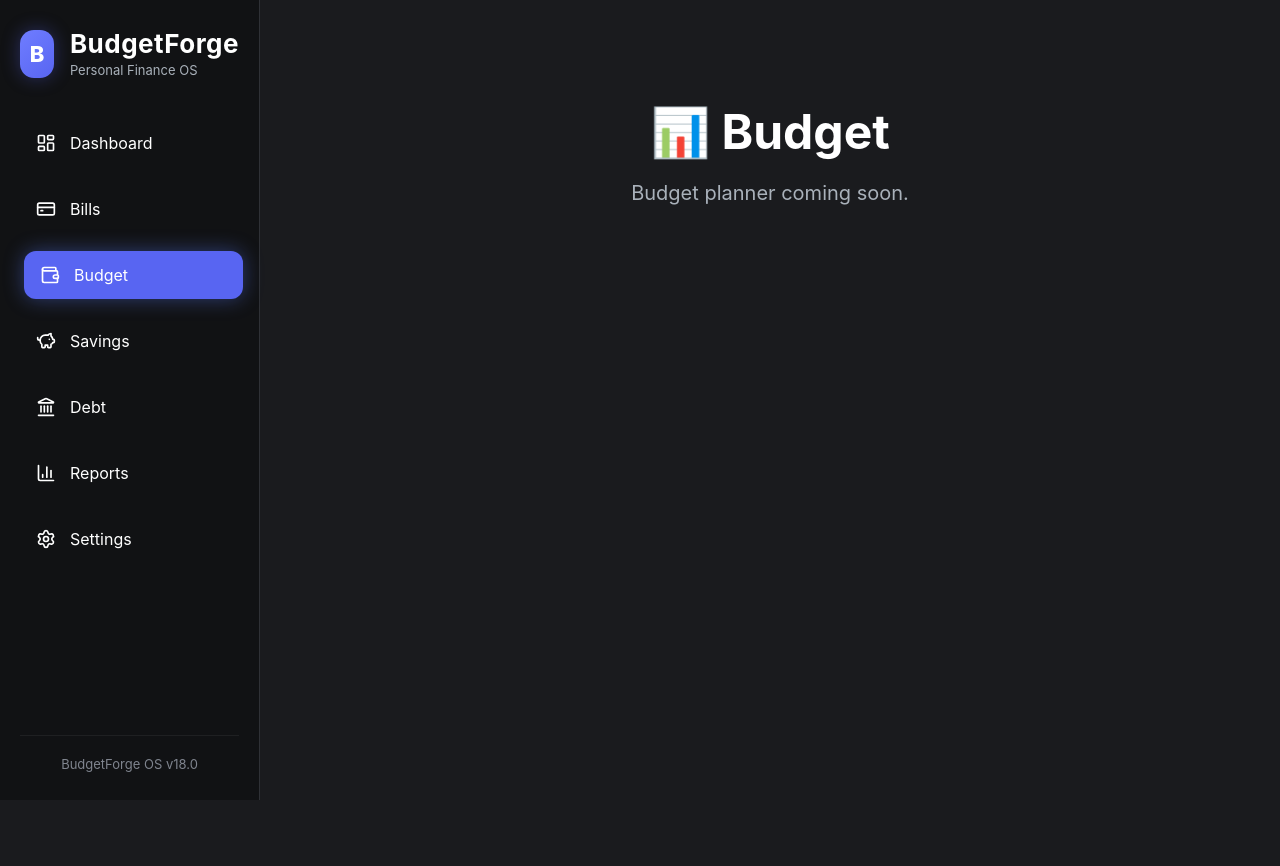
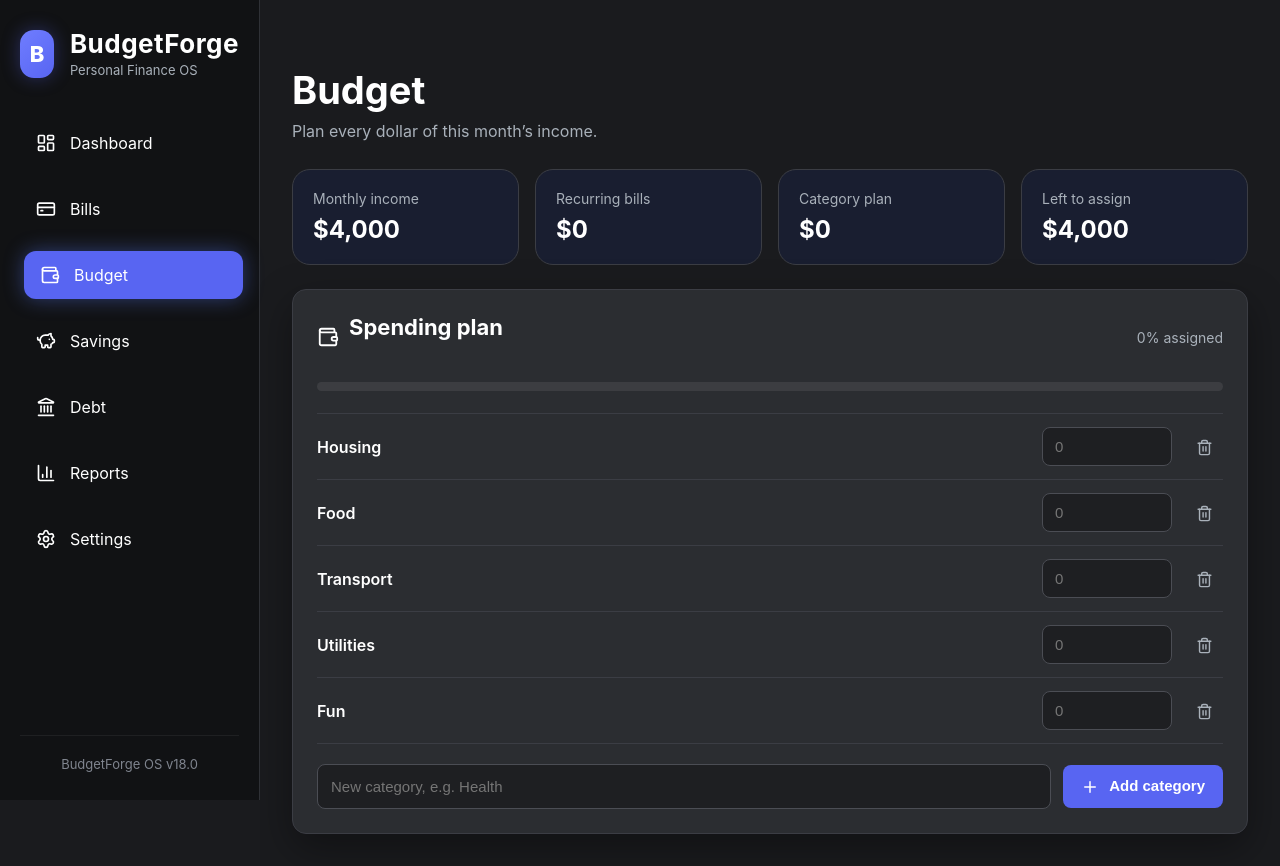
Before and after one commit to river-log/BudgetForge, a React (Vite) app: page /budget in a window 1280 px wide. Before the commit the page ends 800 px from the top, so only its background shows below. Built offline with nearby package versions, Linux system fonts and the light colour scheme.

Commit message:
Add budget planner and cloud backups

```diff
--- a/src/pages/BudgetPage.jsx
+++ b/src/pages/BudgetPage.jsx
@@ -1,12 +1,95 @@
-function BudgetPage() {
+import { useEffect, useMemo, useState } from "react";
+import { Plus, Trash2, Wallet } from "lucide-react";
+
+const STORAGE_KEY = "budgetforge-budget-categories";
+const DEFAULT_CATEGORIES = ["Housing", "Food", "Transport", "Utilities", "Fun"];
+
+function formatCurrency(value) {
+  return new Intl.NumberFormat("en-US", {
+    style: "currency",
+    currency: "USD",
+    maximumFractionDigits: 0,
+  }).format(value || 0);
+}
+
+function BudgetPage({ bills, monthlyIncome }) {
+  const [categories, setCategories] = useState(() => {
+    try {
+      const saved = JSON.parse(localStorage.getItem(STORAGE_KEY) || "[]");
+      return saved.length ? saved : DEFAULT_CATEGORIES.map((name) => ({ id: crypto.randomUUID(), name, amount: 0 }));
+    } catch {
+      return [];
+    }
+  });
+  const [newCategory, setNewCategory] = useState("");
+
+  useEffect(() => {
+    localStorage.setItem(STORAGE_KEY, JSON.stringify(categories));
+  }, [categories]);
+
+  const billsTotal = useMemo(
+    () => bills.reduce((total, bill) => total + Number(bill.amount || 0), 0),
+    [bills]
+  );
+  const plannedTotal = categories.reduce((total, category) => total + Number(category.amount || 0), 0);
+  const remaining = monthlyIncome - plannedTotal - billsTotal;
+
+  function updateAmount(id, amount) {
+    setCategories((current) => current.map((category) => (
+      category.id === id ? { ...category, amount: Math.max(0, Number(amount) || 0) } : category
+    )));
+  }
+
+  function addCategory(event) {
+    event.preventDefault();
+    const name = newCategory.trim();
+    if (!name) return;
+    setCategories((current) => [...current, { id: crypto.randomUUID(), name, amount: 0 }]);
+    setNewCategory("");
+  }
+
   return (
-    <div className="coming-soon">
-      <h1>📊 Budget</h1>
+    <>
+      <div className="dashboard-header">
+        <div>
+          <h1>Budget</h1>
+          <p className="text-muted">Plan every dollar of this month’s income.</p>
+        </div>
+      </div>
 
-      <p>
-        Budget planner coming soon.
-      </p>
-    </div>
+      <section className="budget-summary" aria-label="Budget summary">
+        <div><span>Monthly income</span><strong>{formatCurrency(monthlyIncome)}</strong></div>
+        <div><span>Recurring bills</span><strong>{formatCurrency(billsTotal)}</strong></div>
+        <div><span>Category plan</span><strong>{formatCurrency(plannedTotal)}</strong></div>
+        <div className={remaining < 0 ? "budget-negative" : ""}><span>{remaining < 0 ? "Over budget" : "Left to assign"}</span><strong>{formatCurrency(Math.abs(remaining))}</strong></div>
+      </section>
+
+      <section className="panel budget-panel">
+        <div className="budget-panel-heading">
+          <div><Wallet size={22} aria-hidden="true" /><h2>Spending plan</h2></div>
+          <span>{monthlyIncome ? `${Math.min(100, Math.round(((plannedTotal + billsTotal) / monthlyIncome) * 100))}% assigned` : "Add income to begin"}</span>
+        </div>
+        <div className="budget-progress"><span style={{ width: `${monthlyIncome ? Math.min(100, ((plannedTotal + billsTotal) / monthlyIncome) * 100) : 0}%` }} /></div>
+
+        <div className="budget-list">
+          {categories.map((category) => (
+            <div className="budget-row" key={category.id}>
+              <span>{category.name}</span>
+              <label>
+                <span className="sr-only">{category.name} monthly budget</span>
+                <input type="number" min="0" step="1" value={category.amount || ""} placeholder="0" onChange={(event) => updateAmount(category.id, event.target.value)} />
+              </label>
+              <button className="icon-button" aria-label={`Remove ${category.name}`} onClick={() => setCategories((current) => current.filter((item) => item.id !== category.id))}><Trash2 size={17} /></button>
+            </div>
+          ))}
+        </div>
+
+        <form className="add-category" onSubmit={addCategory}>
+          <input value={newCategory} onChange={(event) => setNewCategory(event.target.value)} placeholder="New category, e.g. Health" />
+          <button type="submit"><Plus size={18} /> Add category</button>
+        </form>
+      </section>
+    </>
   );
 }
 
--- a/src/styles/forms.css
+++ b/src/styles/forms.css
@@ -46,3 +46,25 @@ transform:translateY(-2px);
 box-shadow:0 8px 20px rgba(91,124,255,.35);
 
 }
+
+button svg{
+
+vertical-align:middle;
+
+margin-right:7px;
+
+}
+
+.secondary-button{
+
+background:transparent;
+
+border:1px solid var(--border);
+
+}
+
+.secondary-button:hover{
+
+box-shadow:none;
+
+}
--- a/src/styles/pages.css
+++ b/src/styles/pages.css
@@ -21,3 +21,275 @@ font-size:20px;
 color:var(--muted);
 
 }
+
+.budget-summary{
+
+display:grid;
+
+grid-template-columns:repeat(4,1fr);
+
+gap:16px;
+
+margin-bottom:24px;
+
+}
+
+.budget-summary > div{
+
+background:var(--panel);
+
+border:1px solid var(--border);
+
+border-radius:var(--radius);
+
+padding:20px;
+
+}
+
+.budget-summary span{
+
+display:block;
+
+color:var(--muted);
+
+font-size:14px;
+
+margin-bottom:8px;
+
+}
+
+.budget-summary strong{
+
+font-size:24px;
+
+}
+
+.budget-negative strong{
+
+color:#fb7185;
+
+}
+
+.budget-panel{
+
+padding:28px;
+
+}
+
+.budget-panel-heading,
+.budget-panel-heading > div,
+.budget-row,
+.add-category{
+
+display:flex;
+
+align-items:center;
+
+}
+
+.budget-panel-heading{
+
+justify-content:space-between;
+
+gap:16px;
+
+}
+
+.budget-panel-heading > div{
+
+gap:10px;
+
+}
+
+.budget-panel-heading h2{
+
+font-size:22px;
+
+}
+
+.budget-panel-heading > span{
+
+color:var(--muted);
+
+font-size:14px;
+
+}
+
+.budget-progress{
+
+height:9px;
+
+margin:22px 0;
+
+background:rgba(255,255,255,.08);
+
+border-radius:99px;
+
+overflow:hidden;
+
+}
+
+.budget-progress span{
+
+display:block;
+
+height:100%;
+
+background:linear-gradient(90deg,var(--primary),var(--primary2));
+
+border-radius:inherit;
+
+}
+
+.budget-list{
+
+border-top:1px solid var(--border);
+
+}
+
+.budget-row{
+
+gap:14px;
+
+padding:13px 0;
+
+border-bottom:1px solid var(--border);
+
+}
+
+.budget-row > span{
+
+flex:1;
+
+font-weight:600;
+
+}
+
+.budget-row input{
+
+width:130px;
+
+margin:0;
+
+padding:10px 12px;
+
+}
+
+.icon-button{
+
+padding:10px;
+
+background:transparent;
+
+color:var(--muted);
+
+}
+
+.icon-button:hover{
+
+color:#fb7185;
+
+box-shadow:none;
+
+}
+
+.icon-button svg{
+
+margin:0;
+
+}
+
+.add-category{
+
+gap:12px;
+
+margin-top:20px;
+
+}
+
+.add-category input{
+
+margin:0;
+
+}
+
+.add-category button{
+
+white-space:nowrap;
+
+}
+
+.sr-only{
+
+position:absolute;
+
+width:1px;
+
+height:1px;
+
+padding:0;
+
+margin:-1px;
+
+overflow:hidden;
+
+clip:rect(0,0,0,0);
+
+white-space:nowrap;
+
+border:0;
+
+}
+
+@media(max-width:900px){
+
+.budget-summary{
+
+grid-template-columns:repeat(2,1fr);
+
+}
+
+}
+
+@media(max-width:560px){
+
+.budget-summary{
+
+grid-template-columns:1fr;
+
+}
+
+.budget-panel,
+.budget-panel-heading{
+
+align-items:flex-start;
+
+}
+
+.budget-panel-heading,
+.add-category{
+
+flex-direction:column;
+
+}
+
+.add-category,
+.add-category button{
+
+width:100%;
+
+}
+
+.budget-row{
+
+flex-wrap:wrap;
+
+}
+
+.budget-row > span{
+
+min-width:calc(100% - 45px);
+
+}
+
+}
--- /dev/null
+++ b/src/utils/backup.js
@@ -0,0 +1,56 @@
+const BACKUP_VERSION = "19.0";
+
+function readJson(key, fallback) {
+  try {
+    return JSON.parse(localStorage.getItem(key) || JSON.stringify(fallback));
+  } catch {
+    return fallback;
+  }
+}
+
+export function createBackup() {
+  return {
+    version: BACKUP_VERSION,
+    exportDate: new Date().toISOString(),
+    income: Number(localStorage.getItem("budgetforge-income") || 0),
+    bills: readJson("budgetforge-bills", []),
+    savings: readJson("budgetforge-savings", []),
+    debts: readJson("budgetforge-debts", []),
+    budgetCategories: readJson("budgetforge-budget-categories", []),
+  };
+}
+
+export function backupFile() {
+  const date = new Date().toISOString().split("T")[0];
+  const json = JSON.stringify(createBackup(), null, 2);
+
+  return new File([json], `BudgetForge-${date}.json`, {
+    type: "application/json",
+  });
+}
+
+export function downloadBackup(file = backupFile()) {
+  const url = URL.createObjectURL(file);
+  const link = document.createElement("a");
+  link.href = url;
+  link.download = file.name;
+  document.body.appendChild(link);
+  link.click();
+  link.remove();
+  URL.revokeObjectURL(url);
+}
+
+export function restoreBackup(backup) {
+  if (!backup || !backup.version || !backup.exportDate) {
+    throw new Error("Invalid BudgetForge backup.");
+  }
+
+  localStorage.setItem("budgetforge-income", String(Number(backup.income) || 0));
+  localStorage.setItem("budgetforge-bills", JSON.stringify(backup.bills || []));
+  localStorage.setItem("budgetforge-savings", JSON.stringify(backup.savings || []));
+  localStorage.setItem("budgetforge-debts", JSON.stringify(backup.debts || []));
+  localStorage.setItem(
+    "budgetforge-budget-categories",
+    JSON.stringify(backup.budgetCategories || [])
+  );
+}
--- a/src/widgets/ExportDataCard.jsx
+++ b/src/widgets/ExportDataCard.jsx
@@ -1,64 +1,45 @@
+import { CloudUpload, Download } from "lucide-react";
+import { backupFile, downloadBackup } from "../utils/backup";
+
 function ExportDataCard() {
-  function exportData() {
-    const backup = {
-      version: "18.0",
-      exportDate: new Date().toISOString(),
+  async function exportToCloud() {
+    const file = backupFile();
 
-      income: JSON.parse(
-        localStorage.getItem("monthlyIncome") || "0"
-      ),
+    if (navigator.canShare?.({ files: [file] })) {
+      try {
+        await navigator.share({
+          title: "BudgetForge backup",
+          text: "My BudgetForge backup",
+          files: [file],
+        });
+        return;
+      } catch (error) {
+        if (error.name === "AbortError") return;
+      }
+    }
 
-      bills: JSON.parse(
-        localStorage.getItem("budgetforge-bills") || "[]"
-      ),
-
-      savings: JSON.parse(
-        localStorage.getItem("budgetforge-savings") || "[]"
-      ),
-
-      debts: JSON.parse(
-        localStorage.getItem("budgetforge-debts") || "[]"
-      ),
-    };
-
-    const blob = new Blob(
-      [JSON.stringify(backup, null, 2)],
-      {
-        type: "application/json",
-      }
-    );
-
-    const url = URL.createObjectURL(blob);
-
-    const link = document.createElement("a");
-
-    const date = new Date()
-      .toISOString()
-      .split("T")[0];
-
-    link.href = url;
-
-    link.download = `BudgetForge-${date}.json`;
-
-    link.click();
-
-    URL.revokeObjectURL(url);
+    downloadBackup(file);
+    alert("Your backup was downloaded. Upload it to your preferred cloud drive.");
   }
 
   return (
     <div className="widget">
-      <h2>💾 Export Backup</h2>
-
+      <CloudUpload size={28} aria-hidden="true" />
+      <h2>Cloud export</h2>
       <p className="text-muted">
-        Download a complete backup of your
-        BudgetForge data.
+        Send a complete backup to a cloud app, or download it to upload later.
       </p>
-
+      <button style={{ marginTop: "20px" }} onClick={exportToCloud}>
+        <CloudUpload size={18} aria-hidden="true" />
+        Export to cloud
+      </button>
       <button
-        style={{ marginTop: "20px" }}
-        onClick={exportData}
+        className="secondary-button"
+        style={{ marginTop: "12px", marginLeft: "10px" }}
+        onClick={() => downloadBackup()}
       >
-        Export Backup
+        <Download size={18} aria-hidden="true" />
+        Download
       </button>
     </div>
   );
```
Also changed, not shown: src/widgets/ImportDataCard.jsx (+22 -49 lines).
